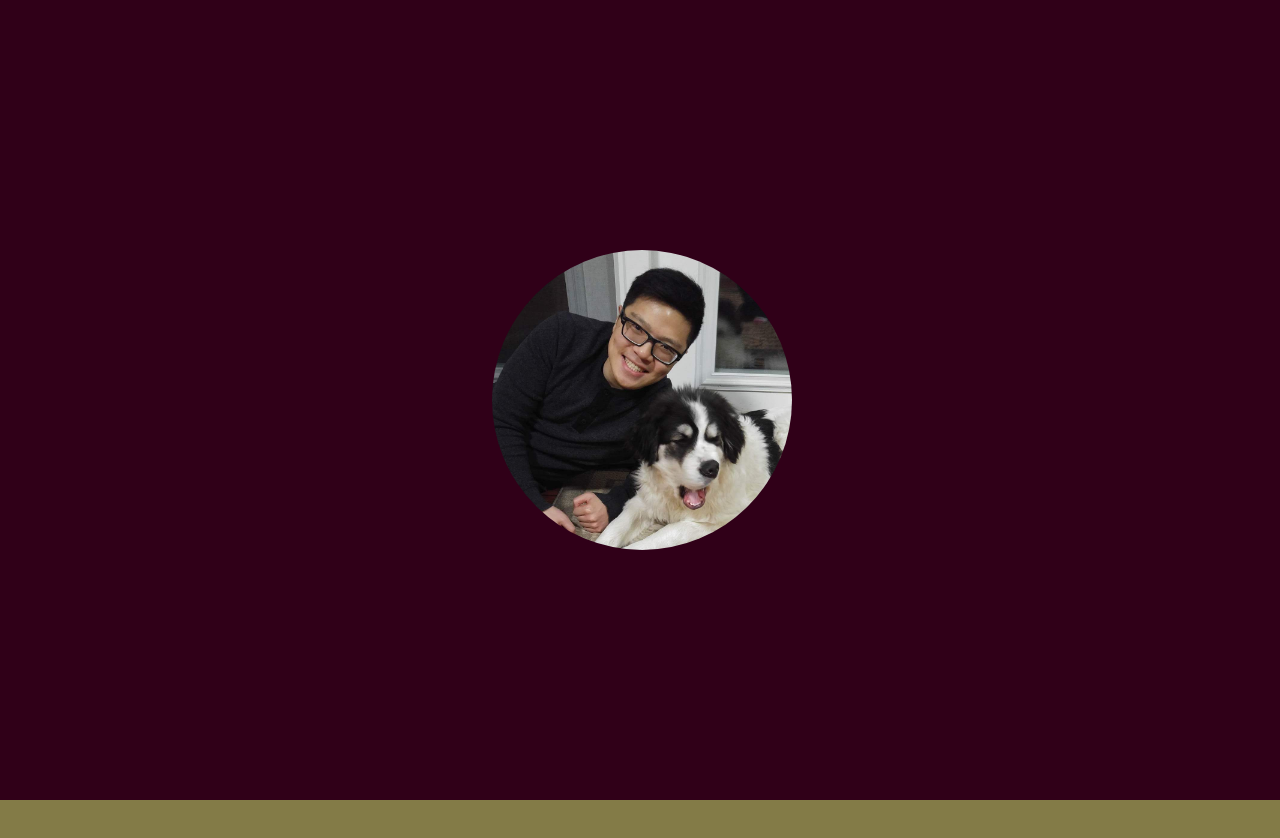
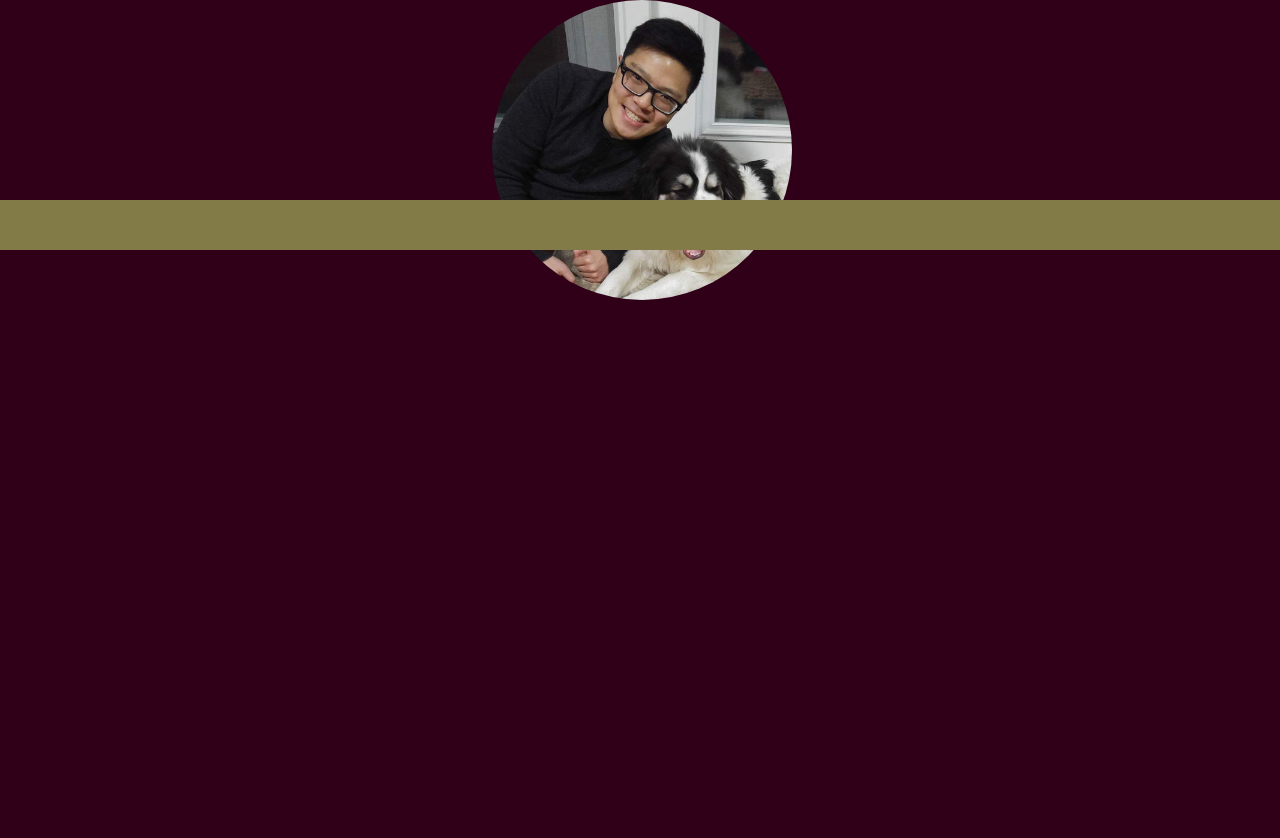
Before and after one commit to henray/henray.github.io, a plain HTML site: page index.html in a window 1280 px wide. After the commit the page ends 800 px from the top, so only its background shows below. Drawn offline with nearby package versions, Linux system fonts and the light colour scheme; some packages are replaced by stand-ins of ours.

Commit message:
update banner

```diff
--- a/css/styles.less
+++ b/css/styles.less
@@ -26,15 +26,17 @@ body {
 }
 
 #div-main {
-    position:absolute;
+    position:relative;
     width:100%;
     height:100%;
     text-align:center;
 }
 #div-banner {
+    position:absolute;
     background-color: @olives;
     width:100%;
     height:50px;
+    bottom:50px;
 }
 
 #span-center {
```
Also changed, not shown: css/styles.css, css/styles.min.css.
